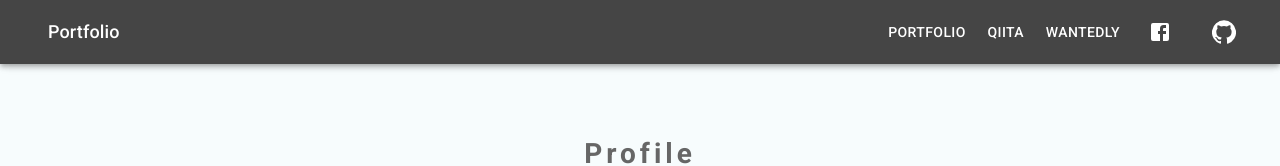
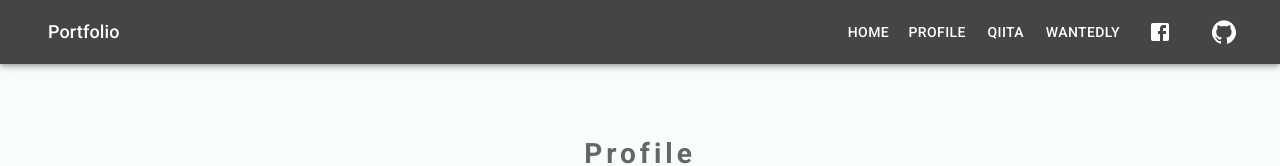
Before and after one commit to block-0x/portfolio-web-site, a React (Create React App) app: page /profile in a window 1280 px wide. Shown: the top 166 px of the page. Built offline with nearby package versions, Linux system fonts and the light colour scheme.

Commit message:
destroy: performance

```diff
--- a/src/App.js
+++ b/src/App.js
@@ -1,9 +1,6 @@
 import React from 'react';
 import Home from './pages/home';
 import Profile from './pages/profile';
-import Skills from './pages/skill';
-import Performance from './pages/performance';
-import ContactForm from './pages/contact';
 import ButtonAppBar from './components/header';
 import { AnimatePresence } from "framer-motion";
 import {
@@ -22,9 +19,6 @@ const Routes = () => {
           <Switch location={location} key={rootPath}>
             <Route exact path="/" component={Home} />
             <Route exact path="/profile" component={Profile} />
-            <Route exact path="/skills" component={Skills} />
-            <Route exact path="/performance" component={Performance} />
-            <Route exact path="/contactForm" component={ContactForm} />
           </Switch>
       </AnimatePresence>
     </div>
--- a/src/components/header.js
+++ b/src/components/header.js
@@ -59,13 +59,11 @@ export default function ButtonAppBar() {
           </Typography>
            <TemporaryDrawer />
            <div className={classes.item}>
-             {/* <Link to="/" className={classes.link}><Button className={classes.appBarButton} color="inherit">HOME</Button></Link> */}
-             <SimpleMenu />
-             {/* <Link to="/contactForm" className={classes.link}><Button className={classes.appBarButton} color="inherit">CONTACT</Button></Link> */}
+             <Link to="/" className={classes.link}><Button className={classes.appBarButton} color="inherit">HOME</Button></Link>
+             <Link to="/profile" className={classes.link}><Button className={classes.appBarButton} color="inherit">Profile</Button></Link>
              <Button className={classes.appBarButton} color="inherit" onClick={() => {window.open(qiitaUrl);}}>Qiita</Button>
              <Button className={classes.appBarButton} color="inherit" onClick={() => {window.open(wantedlyUrl);}}>Wantedly</Button>
              <Button className={classes.appBarButton} color="inherit" onClick={() => {window.open(facebookUrl);}}><FacebookIcon/></Button>
-             {/* <Button className={classes.appBarButton} color="inherit" onClick={() => {window.open(twitterUrl);}}><TwitterIcon/></Button> */}
              <Button className={classes.appBarButton} color="inherit" onClick={() => {window.open(githubUrl);}}><GitHubIcon/></Button>
            </div>
         </Toolbar>
```
